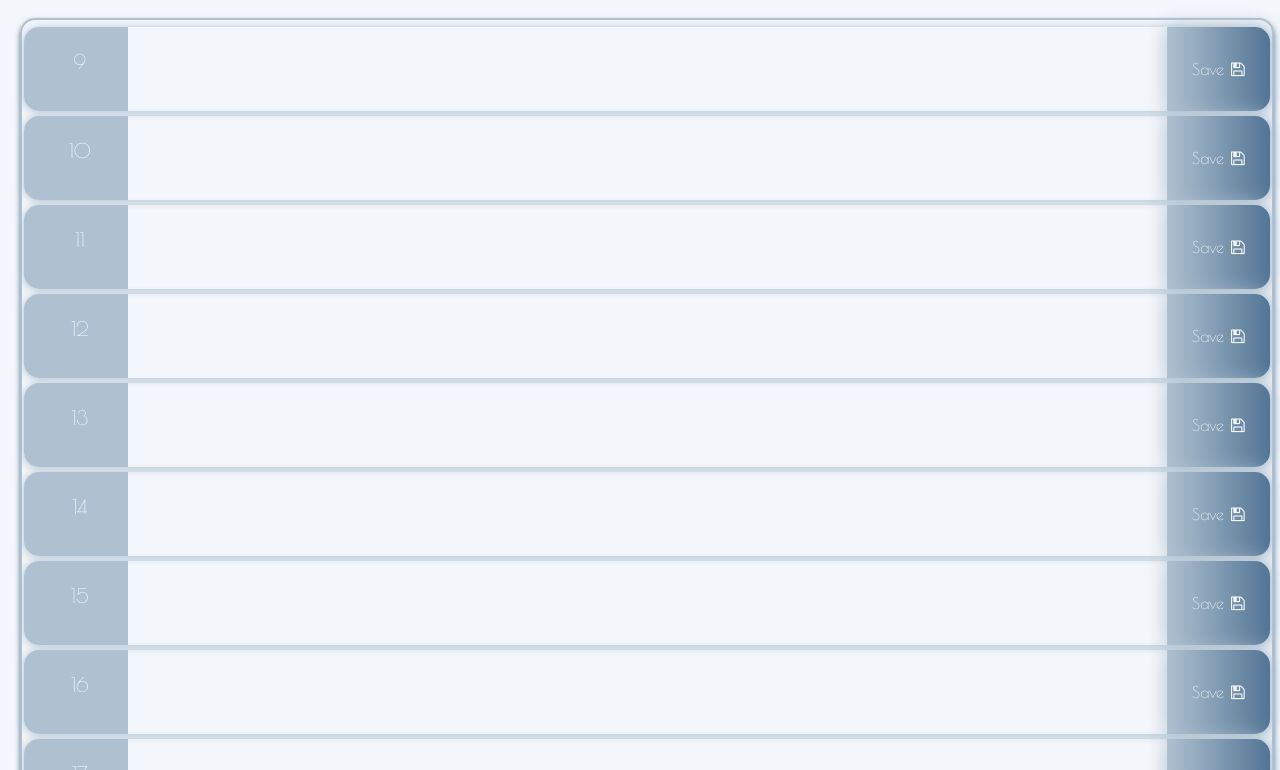
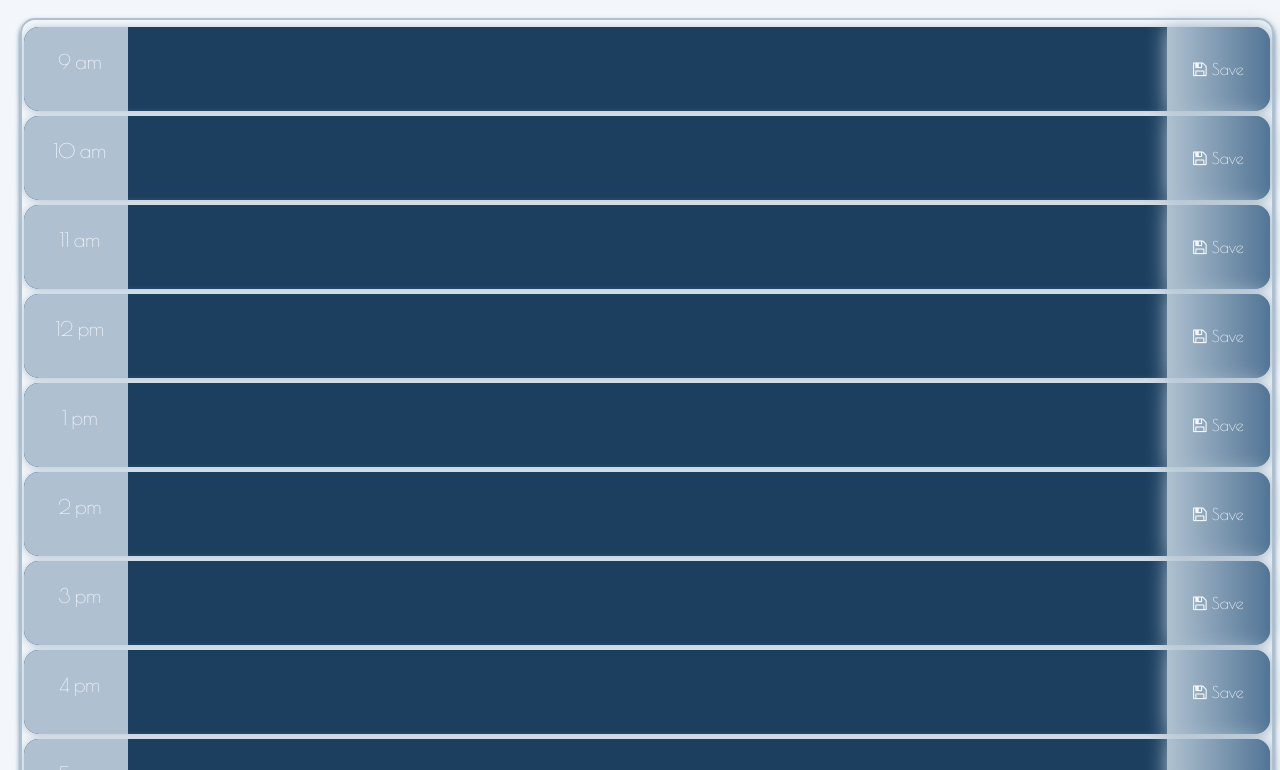
Before and after one commit to larigens/chronos, a plain HTML site: page index.html in a window 1280 px wide. Shown: the part 419-1189 px from the top of the page. Drawn offline with nearby package versions, Linux system fonts and the light colour scheme.

Commit message:
added am/pm check and final local storage

```diff
--- a/assets/css/style.css
+++ b/assets/css/style.css
@@ -145,7 +145,7 @@ textarea,
 }
 
 #save i {
-  margin-left: 7px;
+  margin-right: 5px;
 }
 
 footer p {
--- a/assets/js/script.js
+++ b/assets/js/script.js
@@ -3,18 +3,17 @@
 // the browser has finished rendering all the elements in the html.
 $(document).ready(function () {
 
-  $(function () {
   for (i = 9; i < 18; i++) {
     var divContainer = $("<div>");
     divContainer.attr('id', 'hour-' + `${i}`);
     divContainer.addClass("row");
 
     var divContainer2 = $("<div>");
-      divContainer2.addClass("col-1 hour")
-      divContainer2.text(`${i}`);
+    divContainer2.addClass("col-1 hour");
+    divContainer2.text(checkAmPm(i));
 
-      var textareEl = $("<textarea>");
-      textareEl.addClass("col-10 plan");
+    var textareaEl = $("<textarea>");
+    textareaEl.addClass("col-10 plan");
 
     var buttonEl = $("<button>");
     buttonEl.attr("id", "save");
@@ -22,55 +21,55 @@ $(document).ready(function () {
     buttonEl.text("Save");
 
     var icon = $("<i aria-hidden='true'></i>");
-      icon.addClass("fa fa-save")
-      buttonEl.append(icon);
+    icon.addClass("fa fa-save");
+    buttonEl.prepend(icon);
 
     divContainer.append(divContainer2);
-      divContainer.append(textareEl);
+    divContainer.append(textareaEl);
     divContainer.append(buttonEl);
 
-      $("#planner").append(divContainer)
+    $("#planner").append(divContainer);
+  };
+
+  function checkAmPm(i) {
+    if (i > 12) {
+      i = i - 12;
+      i += " pm"
     }
-  })
+    else if (i === 12) {
+      i += " pm"
+    }
+    else {
+      i += " am"
+    }
+    return i;
+  }
 
 
-  // TODO: Add a listener for click events on the save buttonEl. This code should
-  // use the id in the containing time-block as a key to save the user input in
-  // local storage. HINT: What does `this` reference in the click listener
-  // function? How can DOM traversal be used to get the "hour-x" id of the
-  // time-block containing the buttonEl that was clicked? How might the id be
-  // useful when saving the description in local storage?
-  // ----------- enter an event / WHEN I click the save buttonEl for that time block
-  // THEN the text for that event is saved in local storage
 
   $(".row").click(function (event) {
     var target = $(event.target);
     if (target.is("button")) {
-      var plan = $(this).children(".plan").val();
-      var hour = parseInt($(this).attr("id"));
-    }
+      var hour = $(this).attr("id");
+      var plan = $(this).find(".plan").val();
       // Save in local storage
       localStorage.setItem(hour, plan);
     }
-  )
-
-  // TODO: Add code to apply the past, present, or future class to each time
-  // block by comparing the id to the current hour. HINTS: How can the id
-  // attribute of each time-block be used to conditionally add or remove the
-  // past, present, and future classes? How can Day.js be used to get the
-  // current hour in 24-hour time?
+  }
+  );
 
   function checkTime() {
-    var currentHour = 12;
+    var currentHour = moment().hour();
     $(".row").each(function () {
-      var timeBlock = parseInt($(this).attr("id"))
-      if (currentHour > timeBlock) {
+      var timeBlock = $(this).attr("id");
+      var checkHour = parseInt(timeBlock.slice(5));
+      if (currentHour > checkHour) {
         $(this).addClass('past')
       }
-      else if (currentHour == timeBlock) {
+      else if (currentHour == checkHour) {
         $(this).addClass('present')
       }
-      else if (currentHour < timeBlock) {
+      else if (currentHour < checkHour) {
         $(this).addClass('future')
       }
 
@@ -78,10 +77,6 @@ $(document).ready(function () {
   }
 
   checkTime()
-
-  // TODO: Add code to get any user input that was saved in localStorage and set
-  // the values of the corresponding textareEl elements. HINT: How can the id
-  // attribute of each time-block be used to do this?
 
   function displayPlanner() {
     $(".row").each(function () {
@@ -96,7 +91,31 @@ $(document).ready(function () {
 
   displayPlanner();
 
-})
+  // TODO: Add code to display the current date in the header of the page.
+  $("#currentDay").text(moment().format('MMMM Do YYYY, hh:mm a'));
 
-// TODO: Add code to display the current date in the header of the page.
-$("#currentDay").text(moment().format('MMMM Do YYYY, H:mm a'));
+});
+
+
+// TODO: Add a listener for click events on the save buttonEl. This code should
+// use the id in the containing time-block as a key to save the user input in
+// local storage. HINT: What does `this` reference in the click listener
+// function? How can DOM traversal be used to get the "hour-x" id of the
+// time-block containing the buttonEl that was clicked? How might the id be
+// useful when saving the description in local storage?
+// ----------- enter an event / WHEN I click the save buttonEl for that time block
+// THEN the text for that event is saved in local storage
+
+
+
+// TODO: Add code to apply the past, present, or future class to each time
+// block by comparing the id to the current hour. HINTS: How can the id
+// attribute of each time-block be used to conditionally add or remove the
+// past, present, and future classes? How can Day.js be used to get the
+// current hour in 24-hour time?
+
+
+
+// TODO: Add code to get any user input that was saved in localStorage and set
+// the values of the corresponding textareEl elements. HINT: How can the id
+// attribute of each time-block be used to do this?
--- a/index.html
+++ b/index.html
@@ -53,8 +53,6 @@
   <script src="https://cdnjs.cloudflare.com/ajax/libs/jquery/3.6.1/jquery.min.js"
     integrity="sha512-aVKKRRi/Q/YV+4mjoKBsE4x3H+BkegoM/em46NNlCqNTmUYADjBbeNefNxYV7giUp0VxICtqdrbqU7iVaeZNXA=="
     crossorigin="anonymous" referrerpolicy="no-referrer"></script>
-  <!-- Day.js -->
-  <script src="https://cdn.jsdelivr.net/npm/dayjs@1/dayjs.min.js"></script>
   <!-- Moment.js -->
   <script src="https://cdnjs.cloudflare.com/ajax/libs/moment.js/2.29.4/moment-with-locales.min.js"
     integrity="sha512-42PE0rd+wZ2hNXftlM78BSehIGzezNeQuzihiBCvUEB3CVxHvsShF86wBWwQORNxNINlBPuq7rG4WWhNiTVHFg=="
```
Lines whose indentation alone changed are shown as unchanged.
